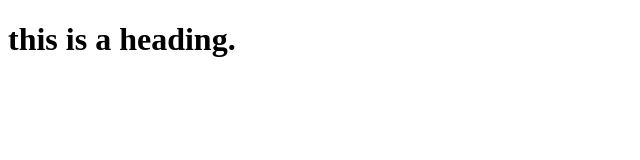
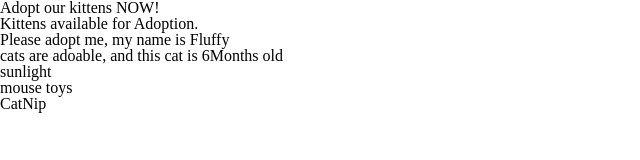
Before and after one commit to bproorda/petAdoption, a plain HTML site: page index.html in a window 1280 px wide. Shown: the whole page, without its empty margins (0-640 px from the left). Drawn offline with Linux system fonts and the light colour scheme.

Commit message:
forgot to commit yesterday, added js

```diff
--- a/index.html
+++ b/index.html
@@ -1,17 +1,31 @@
 <!DOCTYPE html>
 <html lang="en">
+
 <head>
     <meta charset="utf-8">
     <meta http-equiv="X-UA-Compatible" content="IE=edge">
     <title></title>
     <meta name="description" content="">
     <meta name="viewport" content="width=device-width, initial-scale=1">
-        <link rel="reset" href="style/reset.css">
-        <link rel="reset" href="style/style.css">
+    <link rel="stylesheet" href="style/reset.css">
+    <link rel="stylesheet" href="style/style.css">
 </head>
+
 <body>
-        <h1>this is a heading.</h1>
+    <header>
+        <h1>Adopt our kittens NOW!</h1>
+    </header>
+    <main>
+        <h2>Kittens available for Adoption.</h2>
+        <section id="kittenProfiles">
 
+        </section>
+
+        <div id="adoptPets-holder" class="adoptPetDiv"></div>
+    </main>
+
+    <footer></footer>
     <script src="js/app.js" async defer></script>
 </body>
+
 </html>
--- a/js/app.js
+++ b/js/app.js
@@ -1,2 +1,79 @@
 'use strict';
 console.log('Pet Adoption Project GO!');
+
+var petOne = {
+    name: 'Fluffy',
+    breed: 'maine coon',
+    age: 0,
+    imageName: 'diabloBlanoc',
+    interests: ['sunlight', 'mouse toys', 'CatNip'],
+    isGoodWithKids: false,
+    isGoodWithDogs: true,
+    isGoodWithCats: false,
+    setAge: function() {
+        this.age = randomAge(3, 12) + 'Months';
+    }
+};
+petOne.setAge();
+
+var petTwo = {
+    name: 'Tiger',
+    breed: 'Tiger',
+    age: 0,
+    imageName: 'tommyBob',
+    interests: ['Rainy Days', 'Long walks on the Beach', 'Yarn'],
+    isGoodWithKids: true,
+    isGoodWithDogs: true,
+    isGoodWithCats: true,
+    setAge: function() {
+        this.age = randomAge(3, 12) + 'Months';
+    }
+};
+
+function randomAge(min, max) {
+    return Math.floor(Math.random() * (max - min + 1) + min);
+}
+petOne.isFixed = true;
+petTwo.isFixed = true;
+
+//Create Dom element and render it in HTML
+
+//create a new element the parent element of the child element that we will create to render the pet article
+var parentEl = document.getElementById('kittenProfiles');
+
+//create an article
+var article = document.createElement('article');
+console.log(article)
+parentEl.appendChild(article);
+
+//create an h2
+var h2 = document.createElement('h2');
+h2.textContent = 'Please adopt me, my name is ' + petOne.name;
+article.appendChild(h2);
+
+// create an p
+var petpara = document.createElement('p');
+petpara.textContent = 'cats are adoable, and this cat is ' + petOne.age + ' old';
+article.appendChild(petpara);
+
+//create a ul
+var petUl = document.createElement('ul');
+article.appendChild(petUl);
+
+//create li
+for (var i = 0; i < petOne.interests.length; i++) {
+var petLi = document.createElement('li');
+
+//fill in lists
+petLi.textContent = petOne.interests[i];
+petUl.appendChild(petLi);
+}
+
+
+//Add an image
+// var petImg = document.createElement('img');
+// petImg.setAttribute('src', 'images/' + petOne.imageName + '.jpg');
+// petImg.setAttribute('alt', 'Cute Kitty, adopt now.');
+// article.appendChild(petImg);
+
+//set some values to image to display correctly
```
Lines whose indentation alone changed are shown as unchanged.
